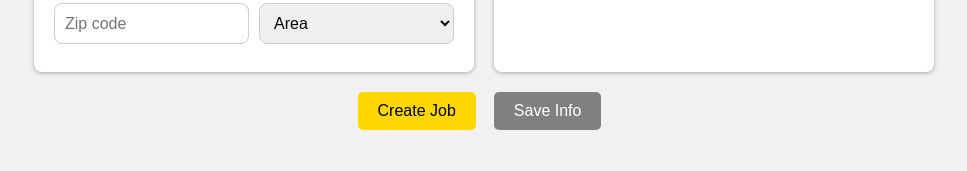
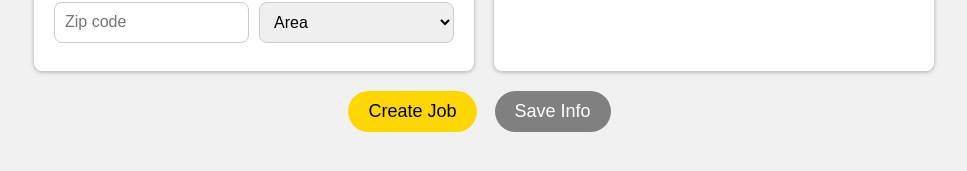
Before and after one commit to Usernu11/t-jobFormApp, a plain HTML site: page index.html in a window 1280 px wide. Shown: the part 581-752 px from the top of the page, without its empty margins (156-1123 px from the left). Drawn offline with Linux system fonts and the light colour scheme.

Commit message:
update btn

```diff
--- a/styles.css
+++ b/styles.css
@@ -72,8 +72,8 @@ button {
     border: none;
     background-color: gray;
     color: #fff;
-    font-size: 16px;
-    border-radius: 5px;
+    font-size: 18px;
+    border-radius: 25px;
     cursor: pointer;
 }
 
```
